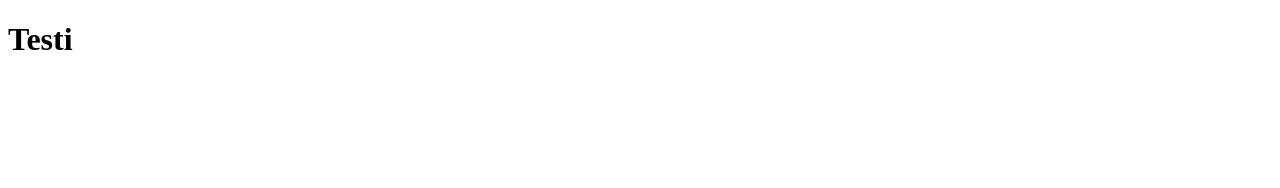
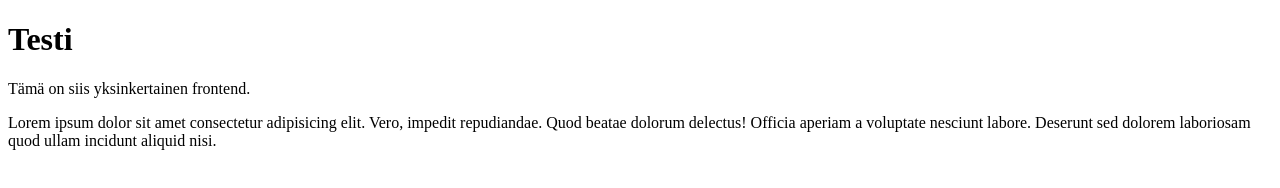
Before and after one commit to code-academy-2023/simple_express_frontend, a website: page public/test.html in a window 1280 px wide. Drawn offline with Linux system fonts and the light colour scheme.

Commit message:
package-lock json poistettu

```diff
--- a/package.json
+++ b/package.json
@@ -4,7 +4,7 @@
   "description": "",
   "main": "index.js",
   "scripts": {
-    "test": "echo \"Error: no test specified\" && exit 1"
+    "start": "node app.js"
   },
   "repository": {
     "type": "git",
--- a/public/test.html
+++ b/public/test.html
@@ -8,5 +8,11 @@
 </head>
 <body>
     <h1>Testi</h1>
+    <p>
+        Tämä on siis yksinkertainen frontend.
+    </p>
+    <p>
+        Lorem ipsum dolor sit amet consectetur adipisicing elit. Vero, impedit repudiandae. Quod beatae dolorum delectus! Officia aperiam a voluptate nesciunt labore. Deserunt sed dolorem laboriosam quod ullam incidunt aliquid nisi.
+    </p>
 </body>
 </html>
```
Also changed, not shown: 2 other files.
